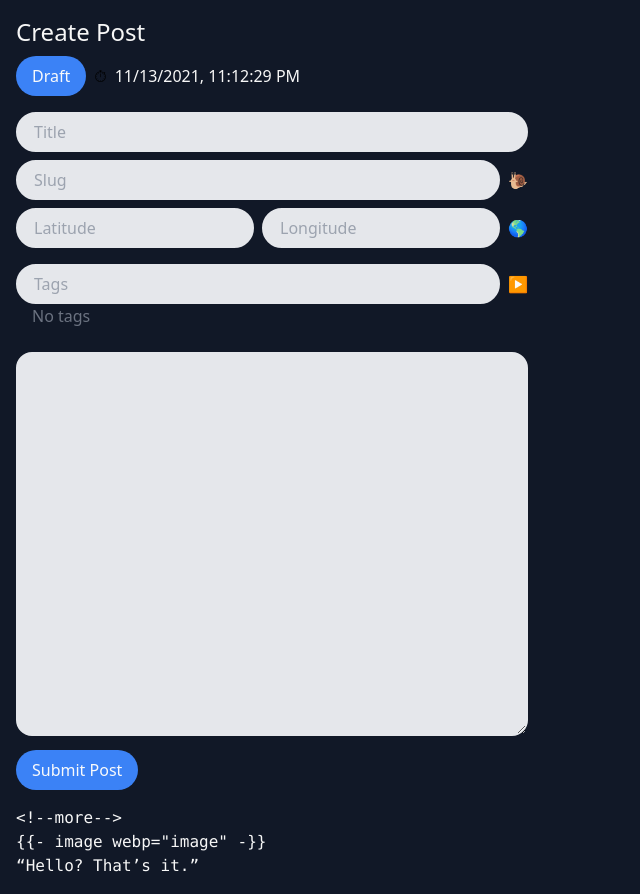
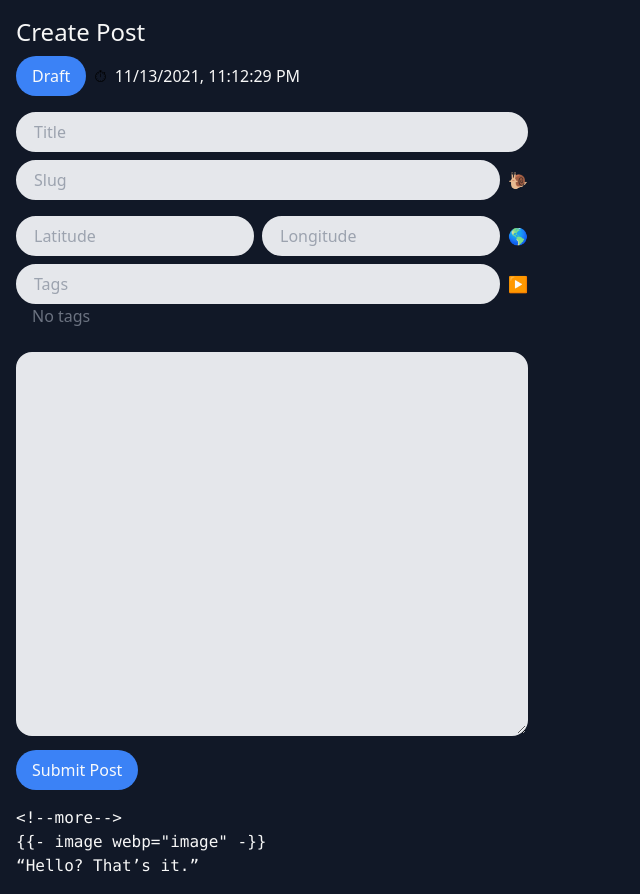
Before and after one commit to georgemblack/web-admin, a React app: page /#/posts/new in a window 1280 px wide. Shown: the whole page, without its empty margins (0-640 px from the left). Built offline with nearby package versions, Linux system fonts and the light colour scheme.

Commit message:
Update post editor spacing

```diff
--- a/src/components/PostEditor.jsx
+++ b/src/components/PostEditor.jsx
@@ -130,13 +130,13 @@ function PostEditor(props) {
             🐌
           </EmojiButton>
         </div>
-        <div className="mt-2">
+        <div className="mt-4">
           <LocationInput
             value={formState.metadata.location}
             onChange={(location) => formDispatch({ metadata: { location } })}
           ></LocationInput>
         </div>
-        <div className="mt-4">
+        <div className="mt-2">
           <TextListInput
             value={formState.metadata.tags}
             placeholder="Tags"
```
